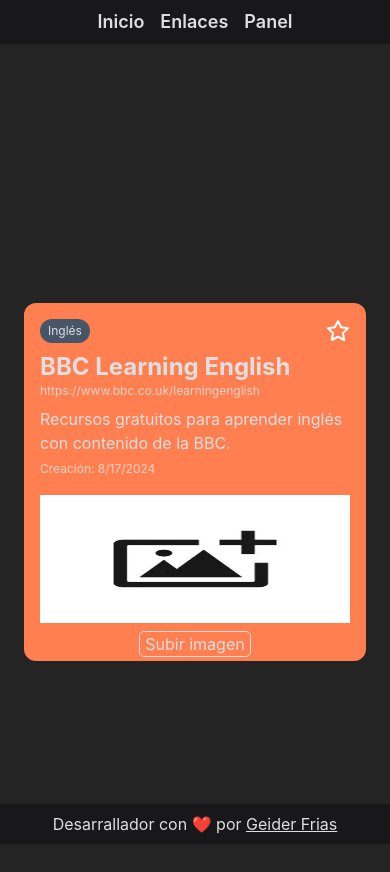
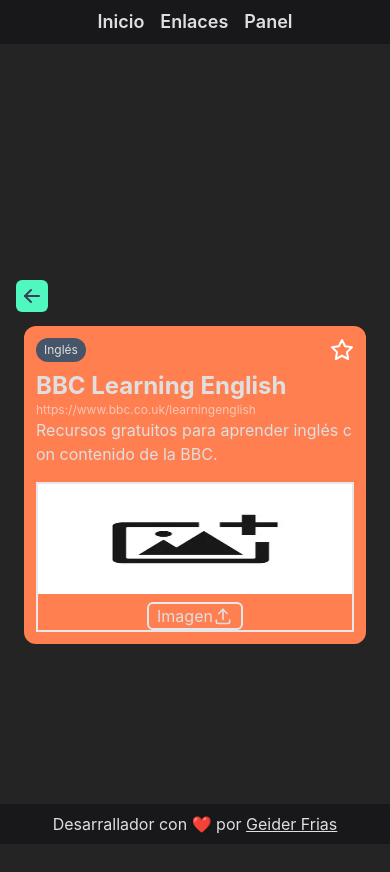
Before and after one commit to Geider10/Markbooks, a React (Vite) app: page /enlace/1 in a window 390 px wide. Shown: the top 872 px of the page. Built offline with nearby package versions, Linux system fonts and the light colour scheme.

Commit message:
i did the page panel and cardDetail responsives

```diff
--- a/src/components/main/board/Board.jsx
+++ b/src/components/main/board/Board.jsx
@@ -178,8 +178,8 @@
         }
     }
     return (
-       <div className="flex justify-center ">
-         <div className="centerBoard  p-2">
+       <div className=" mx-6  mt-12 sm:mt-8">
+         <div className="centerBoard">
             <SelectTable hLinks = {handleTableTypeLin} hCategorys={handleTableTypeCat} hModalOn={handleModalOn}/>
             {modalType == "link" &&
                 <Modal url={true} name={!editLink ? "Crear link" : "Editar Link"} btnName={"Confirmar"}text={valueLink}  change={handleGetValueL} submit={handleSendModalLink} close={handleModalOff} nameUrl={url}  changeUrl={handleGetUrlL} nameDescription={description} changeDescription={handleGetDescriptonL}>
--- a/src/components/main/board/SelectTable.jsx
+++ b/src/components/main/board/SelectTable.jsx
@@ -1,13 +1,13 @@
 import Plus from '../../../icons/Plus';
 function SelectTable ({hLinks, hCategorys, hModalOn}){
     return(
-        <div className="flex justify-between items-center mb-4">
-                <div className="flex items-center gap-2">
-                    <span onClick={hLinks} className="tableLink tableLinkActive">Links</span>
-                    <span>|</span>
-                    <span onClick={hCategorys} className="tableLink">Categorias</span>
+        <div className="flex gap-x-28 items-center mb-4 sm:gap-x-14">
+                <div className=" flex gap-x-2">
+                        <span onClick={hLinks} className="tableLink tableLinkActive">Links</span>
+                        <span>|</span>
+                        <span onClick={hCategorys} className="tableLink">Categorias</span>
                 </div>
-                <span className='bg-green-500 rounded-md p-1'>
+                <span className='bg-green-500 rounded-md p-1 inline-block'>
                     <Plus click={hModalOn}/>
                 </span>
 
--- a/src/components/main/board/TableLink.jsx
+++ b/src/components/main/board/TableLink.jsx
@@ -8,24 +8,24 @@
 
     return(
         <div className="flex flex-col gap-4">
-            <table className="text-center border-2">
-                <thead className=" bg-gray-500">
-                    <tr>
-                        <th>Nombre</th>
-                        <th>Categoria</th>
-                        <th>Modificar</th>
+            <table className="text-center border-2 h-full ">
+                <thead  className=" bg-gray-500 ">
+                    <tr >
+                        <th className="p-1">Nombre</th>
+                        <th className="p-1 sm:hidden">Categoria</th>
+                        <th className="p-1">Modificar</th>
                     </tr>
                 </thead>
                 <tbody>
                     {links && links.map(link=>(
-                        <tr key={link.id}>
+                        <tr key={link.id} className="border-2">
                             <td>{link.name}</td>
-                            <td>{link.category}</td>
-                            <td className="flex gap-2 justify-center">
-                            <span className="bg-sky-500  rounded-md p-1 cursor-pointer">
+                            <td className="sm:hidden">{link.category}</td>
+                            <td className="p-0 flex justify-center items-center h-full py-1 gap-2">
+                            <span className="bg-sky-500  rounded-md p-1 cursor-pointer inline-block ">
                                 <Edit tId={link.id} tClick={handlePutLinks}/>
                             </span>
-                            <span className="bg-red-500  rounded-md p-1 cursor-pointer">
+                            <span className="bg-red-500  rounded-md p-1 cursor-pointer inline-block">
                                 <Trash tId={link.id} tClick={handleDeleteLinks}/>
                             </span>
                             </td>
--- a/src/components/main/enlaces/Enlaces.jsx
+++ b/src/components/main/enlaces/Enlaces.jsx
@@ -4,7 +4,7 @@
 function Enlaces (){
     return(
         <>
-            <div className="flex flex-col items-center gap-4 my-12 sm:my-8">
+            <div className="flex flex-col items-center gap-4 mt-12 sm:mt-8">
                 <Searching/>
                 <SelectTag/>
             </div>
--- a/src/components/main/enlaces/RenderCard.jsx
+++ b/src/components/main/enlaces/RenderCard.jsx
@@ -17,7 +17,7 @@
         }
     },[typeFilter,linksTag])
     return(
-      <div className="flex justify-center mb-12 sm:mb-8">
+      <div className="flex justify-center my-10 sm:my-6">
             <section className=" max-w-[800px] flex flex-wrap justify-center gap-4  " >
             {link && link.map((l)=>(
                 <Card key={l.id} value={l.name} url={l.url} category={l.category} id={l.id} star={l.star} img={l.img} color={l.color}/>
--- a/src/components/main/enlaces/detallesLink/ContentDetail.jsx
+++ b/src/components/main/enlaces/detallesLink/ContentDetail.jsx
@@ -14,7 +14,7 @@
     },[id])
     return (
         <div className="centerContent">
-        <Path path={"/enlaces"} name={<ArrowLeft/>} style={"py-1 px-2 rounded-md relative right-64  bottom-4 backOne text-gray-700"}/>
+        {/* <Path path={"/enlaces"} name={<ArrowLeft/>} style={"py-1 px-2 rounded-md relative right-64  bottom-4 backOne text-gray-700"}/> */}
         {link && <DetailCard link={link}/>}
        </div>
     )
--- a/src/components/main/enlaces/detallesLink/DetailCard.jsx
+++ b/src/components/main/enlaces/detallesLink/DetailCard.jsx
@@ -1,25 +1,31 @@
 import Star from '../../../../icons/Star';
 import ImageUpload from './ImageUpload';
+import Path from '../../form/Path';
+import ArrowLeft from '../../../../icons/ArrowLeft';
 function DetailCard({link}){
     const backColor = {backgroundColor:`${link.color}`}
     return (
-        <div className="max-w-[600px] h-auto flex gap-4 rounded-xl  p-4 mx-6 sm:flex-col mx-4" style={backColor}>
-           <div className="w-[30%] order-first sm:w-full order-last">
-                <ImageUpload imgId={link.id} imgValue={link.img}/>
-            </div>
-           <div className="w-[70%] sm:w-full">
+        <div>
+            <Path name={<ArrowLeft/>} path={'/enlaces'} style='backOne text-gray-700 relative left-4  bottom-2  p-1 rounded-md inline-block'/>
+             <div className=" max-w-[600px] h-auto flex gap-4 rounded-xl  p-3 mx-6 sm:flex-col mx-4" style={backColor}>
+             <div className="w-[65%] h-full sm:w-full ">
                 <div className="flex justify-between">
                     <span className=" bg-slate-600 rounded-xl py-1 px-2 text-xs inline-block mb-2">{link.category}</span>
                     <div className='flex gap-1'>
                         <Star sId={link.id} starValue={link.star}/>
                     </div>
                 </div>
-                <h2 className="text-2xl font-bold">{link.name}</h2>
-                <h3 className="text-xs text-slate-100/70 mb-2">{link.url}</h3>
-                <p>{link.description}</p>
-                <span className='text-xs text-slate-100/70'>Creación: {link.date}</span>
-           </div>
+                <h2 className="text-2xl font-bold break-word break-all">{link.name}</h2>
+                <p className='text-xs text-slate-100/60 break-word break-all'>{link.url}</p>
+                <p className='text-lg break-word break-all sm:text-base'>{link.description}</p>
+                 <span className='text-xs text-slate-100/60 sm:hidden'>Creación: {link.date}</span>
+            </div>
+            <div className="w-[35%] h-full  sm:w-full">
+                <ImageUpload imgId={link.id} imgValue={link.img}/>
+             </div>
+            </div>
         </div>
+
     )
 }
 export default DetailCard
--- a/src/components/main/enlaces/detallesLink/ImageUpload.jsx
+++ b/src/components/main/enlaces/detallesLink/ImageUpload.jsx
@@ -1,5 +1,6 @@
 import {useContext, useState} from 'react';
 import {FilterContext} from '../../../../context/dataContext';
+import Upload from '../../../../icons/Upload';
 function ImageUpload ({imgId,imgValue}){
     const {changeImage} = useContext(FilterContext)
     const [image,setImage] = useState(imgValue)
@@ -25,12 +26,13 @@
         changeImage(imgId, imgValue)
     }
     return (
-        <div className='text-center h-[200px] sm:h-[150px]'>
-            <div className='text-center h-[85%]'>
-                <img className='container_img_perfil' src={image || "/photoUpload.webp"} alt={image ? 'Imagen cargada desde el dispositivo':'No hay imagen cargada'}></img>
+        <div className='text-center h-full border-2 sm:h-[150px]'>
+            <div className=' h-[80%] sm:h-[75%]'>
+                <img className='h-full w-full' src={image || "/photoUpload.webp"} alt={image ? 'Imagen cargada desde el dispositivo':'No hay imagen cargada'}></img>
             </div>
-            <div className='relative inline-block mt-2'>
-                <label htmlFor="file-input" className='custom_file_label'>Subir imagen </label>
+            <div className=' mt-2 h-auto inline-flex justify-center items-center border-2 px-2 rounded-md cursor-pointer'>
+                <label htmlFor="file-input">Imagen</label>
+                <Upload/>
                 <input id="file-input" type="file" accept="image/*"  onChange={(e)=> handleImgUpload(e)}/>
             </div>
         </div>
--- /dev/null
+++ b/src/icons/Upload.jsx
@@ -0,0 +1,6 @@
+function Upload (){
+    return(
+        <svg  xmlns="http://www.w3.org/2000/svg"  width="20"  height="20"  viewBox="0 0 24 24"  fill="none"  stroke="currentColor"  strokeWidth="2"  strokeLinecap="round"  strokeLinejoin="round"  ><path stroke="none" d="M0 0h24v24H0z" fill="none"/><path d="M4 17v2a2 2 0 0 0 2 2h12a2 2 0 0 0 2 -2v-2" /><path d="M7 9l5 -5l5 5" /><path d="M12 4l0 12" /></svg>
+    )
+}
+export default Upload
--- a/src/index.css
+++ b/src/index.css
@@ -18,7 +18,6 @@
 body {
   margin: 0;
   padding: 0;
-  /* max-width: 800px; */
 }
 .inputText{
   width: 100%;
@@ -54,14 +53,10 @@
 /* .modalActive .modalCenter {
   display: block;
 } */
-.cardCenter{
-  max-width: 600px;
-  display: flex;
-  /* justify-content: center;
-  align-items: center; */
-  margin: 0 auto;
+/* .cardCenter{
+  margin:auto 0;
   place-content: center;
-}
+} */
 .link{
   color: #dfdfdf;
   list-style: none;
@@ -83,10 +78,11 @@
   background-color: #faba31;
 }
 .centerBoard{
-  width: 40%;
   display: flex;
   flex-direction: column;
-  align-content: center;
+  justify-content: start;
+  align-items: center;
+  height: 100vh;
 }
 .tableLink{
   font-weight: bold;
@@ -106,19 +102,7 @@
   align-items: center;
   height: 100vh;
 }
-.container_img_perfil {
-  width: 100%;
-  height: 100%;
-  overflow: hidden;
-}
-.custom_file_label {
-  display: inline-block;
-  padding:0px 5px;
-  cursor: pointer;
-  border: 1px solid;
-  border-radius: 5px;
-  text-align: center;
-}
+
 
 #file-input {
   position: absolute;
```
Also changed, not shown: src/components/main/board/TableCategory.jsx (+10 -9 lines).
